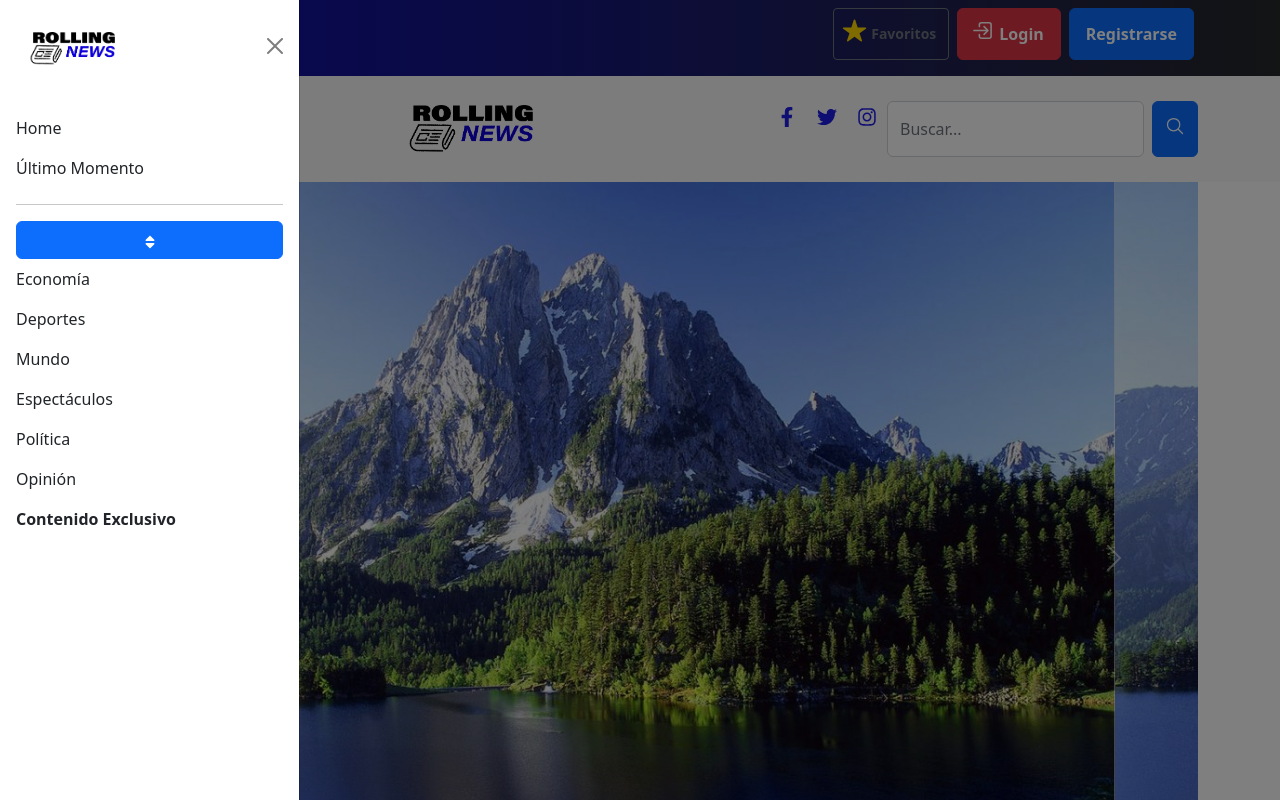
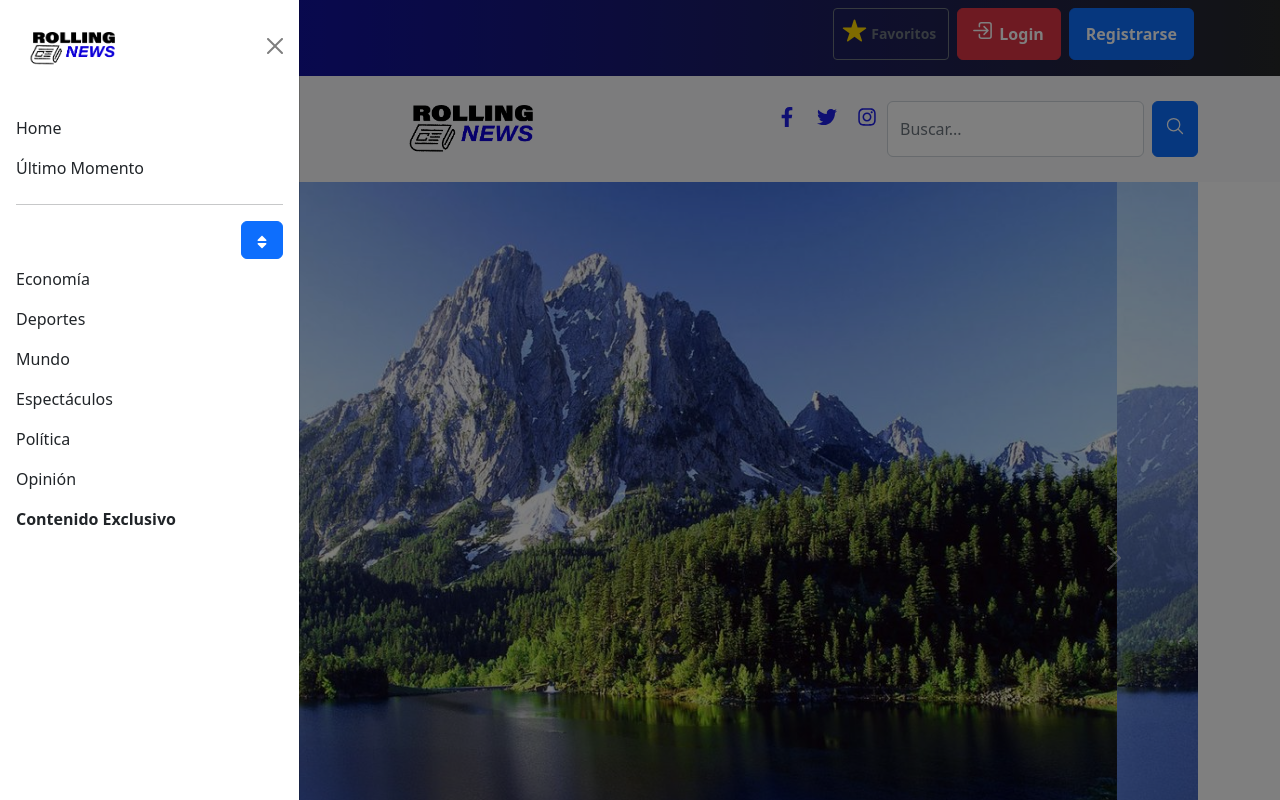
Before and after one commit to nicosalasaraoz/Blog_Noticias, a React (Create React App) app: page / in a window 1280 px wide. Both pictures are taken after a click on the button "Secciones". Shown: the top 800 px of the page. Built offline with nearby package versions, Linux system fonts and the light colour scheme.

Commit message:
agregando color al icono desplegable

```diff
--- a/src/Components/Desplegable.jsx
+++ b/src/Components/Desplegable.jsx
@@ -35,7 +35,7 @@
       <Nav.Link href="/">Home</Nav.Link>
       <Nav.Link eventKey="link-1">Último Momento</Nav.Link>
       <hr></hr>
-      <Button className='bt-sort'><FaSort claasName="bt-sort"/></Button>
+      <div className='d-flex justify-content-end' ><Button><FaSort  /></Button></div>
       <div>
       <Nav.Link eventKey="">Economía</Nav.Link>
       <Nav.Link eventKey="link-3">Deportes</Nav.Link>
--- a/src/css/globals.css
+++ b/src/css/globals.css
@@ -143,8 +143,5 @@
   width: 300px !important;
 }
 .bt-sort{
-  display: flex;
-  justify-content: flex-end;
-  font-size: 25px;
-
+  font-size: 20px;
 }
```
